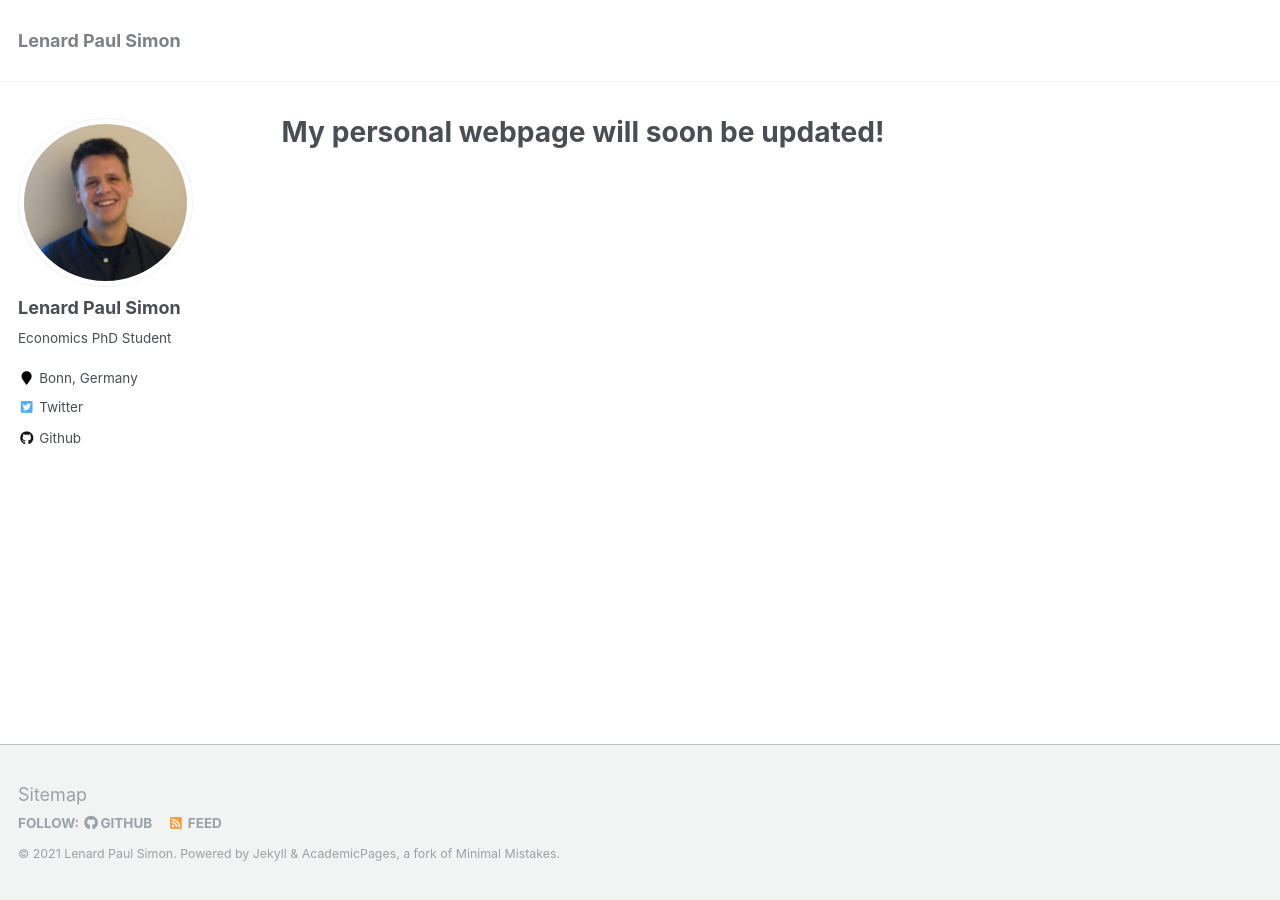
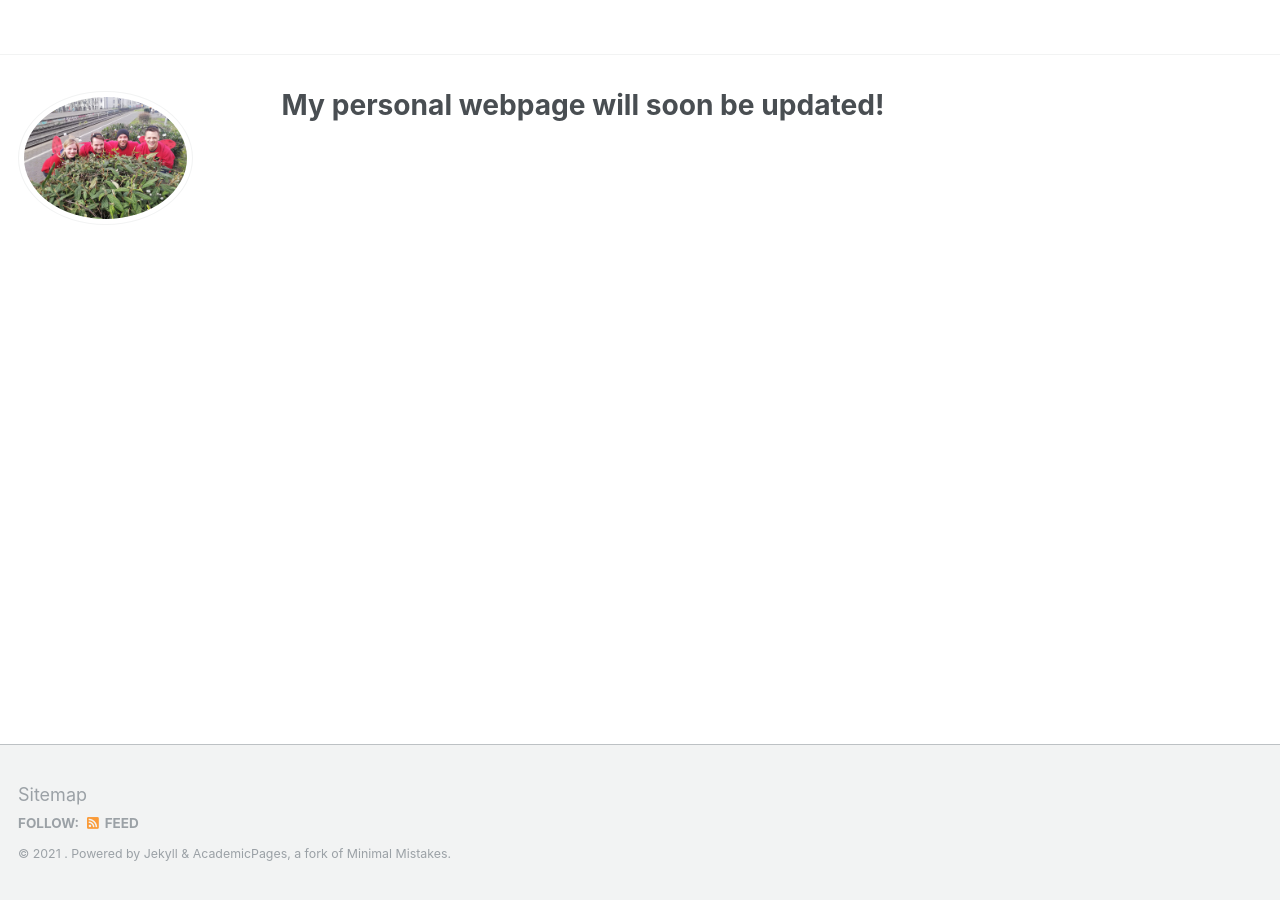
Before and after one commit to abloom-anna/abloom-anna.github.io, a Jekyll site: the page built from _pages/about.md, in a window 1280 px wide. Built offline with Jekyll 4.4.1, drawn with Linux system fonts in a browser that asks for light colours.

Commit message:
Update _config.yml

```diff
--- a/_config.yml
+++ b/_config.yml
@@ -7,9 +7,9 @@
 
 # Site Settings
 locale                   : "en-US"
-title                    : "Lenard Paul Simon"
+title                    : ""
 title_separator          : "-"
-name                     : &name "Lenard Paul Simon"
+name                     : &name ""
 description              : &description "personal description"
 url                      : https://lensim.github.io # the base hostname & protocol for your site e.g. "https://mmistakes.github.io"
 baseurl                  : "" # the subpath of your site, e.g. "/blog"
@@ -80,10 +80,10 @@ analytics:
 
 # Site Author
 author:
-  name             : "Lenard Paul Simon"
-  avatar           : "Foto_Lenard_Simon.jpg"
-  bio              : "Economics PhD Student"
-  location         : "Bonn, Germany"
+  name             :
+  avatar           : "IMG-20200220-WA0018.jpg"
+  bio              :
+  location         :
   employer         :
   pubmed           :
   googlescholar    :
@@ -96,7 +96,7 @@ author:
   flickr           :
   facebook         :
   foursquare       :
-  github           : "academicpages"
+  github           :
   google_plus      :
   keybase          :
   instagram        :
@@ -109,7 +109,7 @@ author:
   stackoverflow    :
   steam            :
   tumblr           :
-  twitter          : "LenardPSimon"
+  twitter          :
   vine             :
   weibo            :
   xing             :
```
